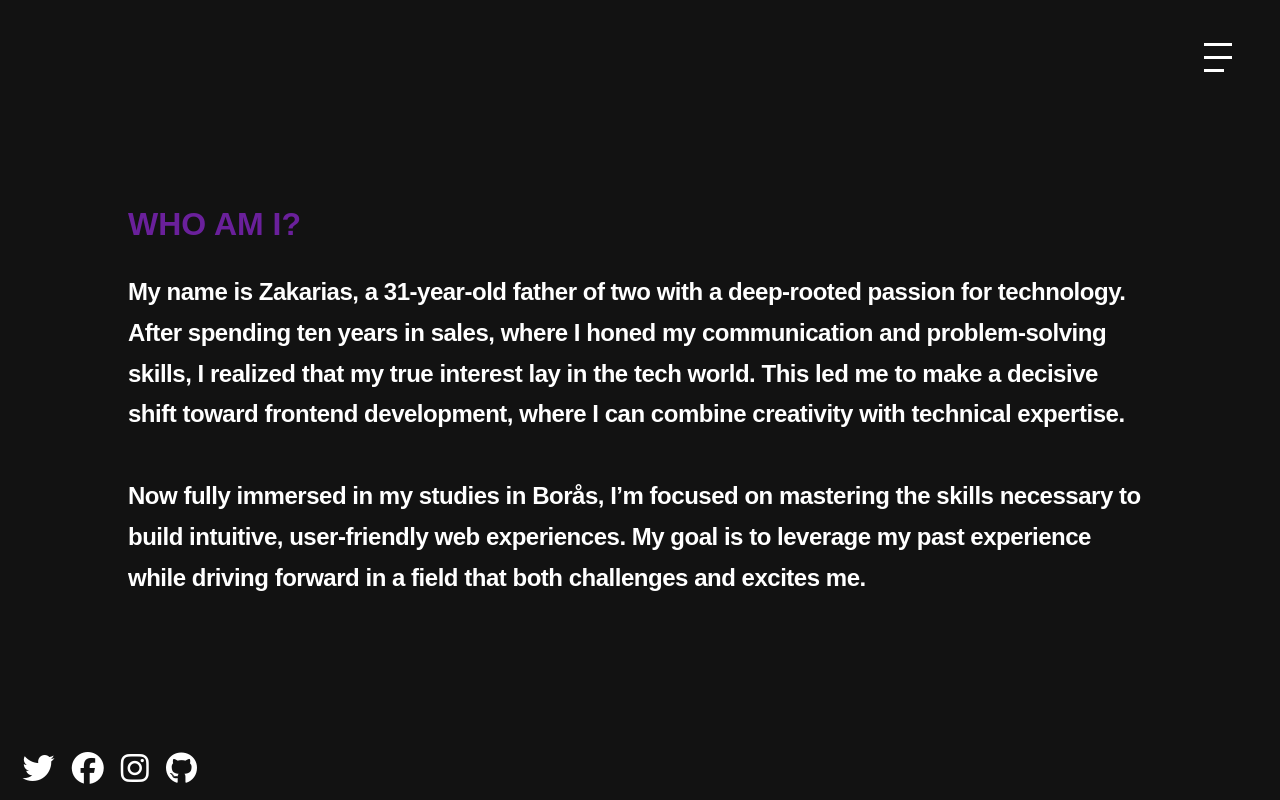
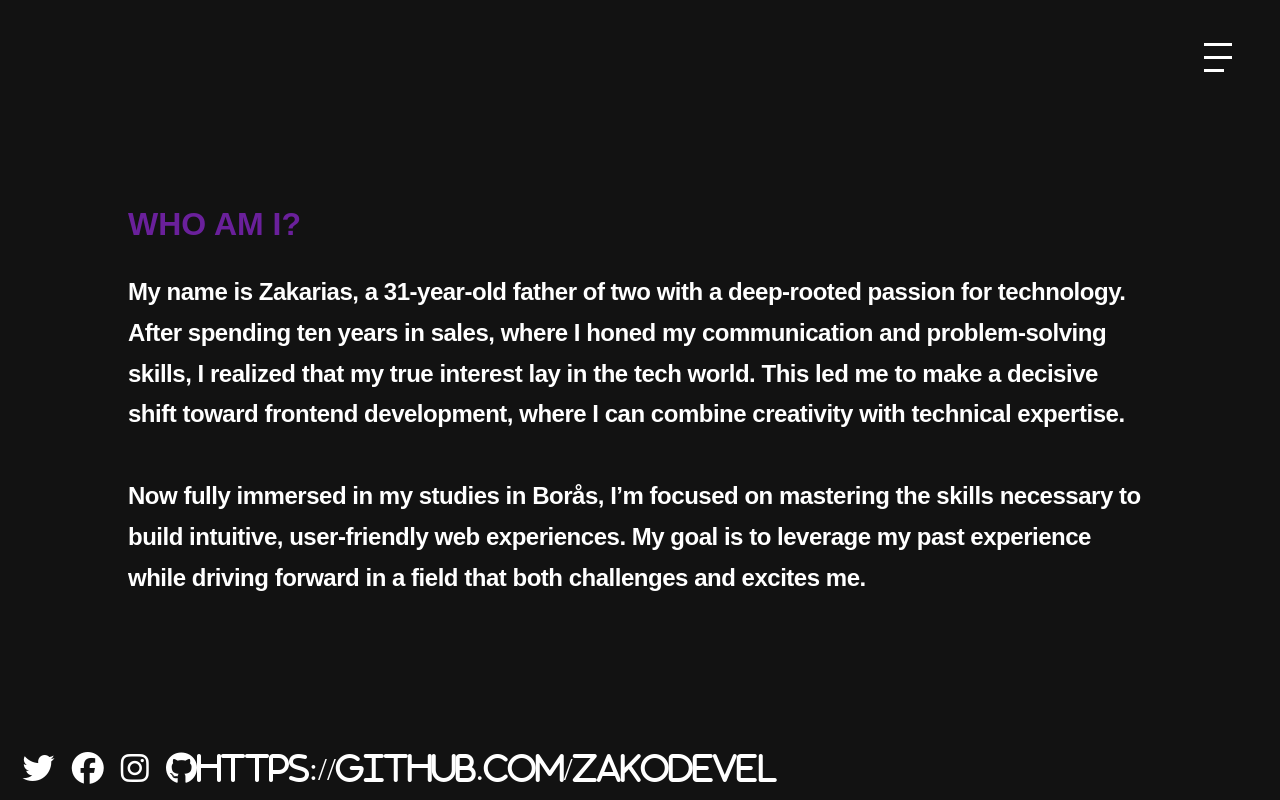
Before and after one commit to Zakodevel/zakodevel.github.io, a plain HTML site: page about.html in a window 1280 px wide. Drawn offline with Linux system fonts and the light colour scheme.

Commit message:
added correct link to github icon

```diff
--- a/about.html
+++ b/about.html
@@ -51,7 +51,7 @@
 						<i class="fab fa-instagram fa-2x"></i>
 					</a>
 					<a href="#!">
-						<i class="fab fa-github fa-2x"></i>
+						<i class="fab fa-github fa-2x">https://github.com/Zakodevel</i>
 					</a>
 				</div>
 			</section>
```
Also changed, not shown: contact.html (+1 -1 lines), index.html (+1 -1 lines), skills.html (+1 -1 lines).
